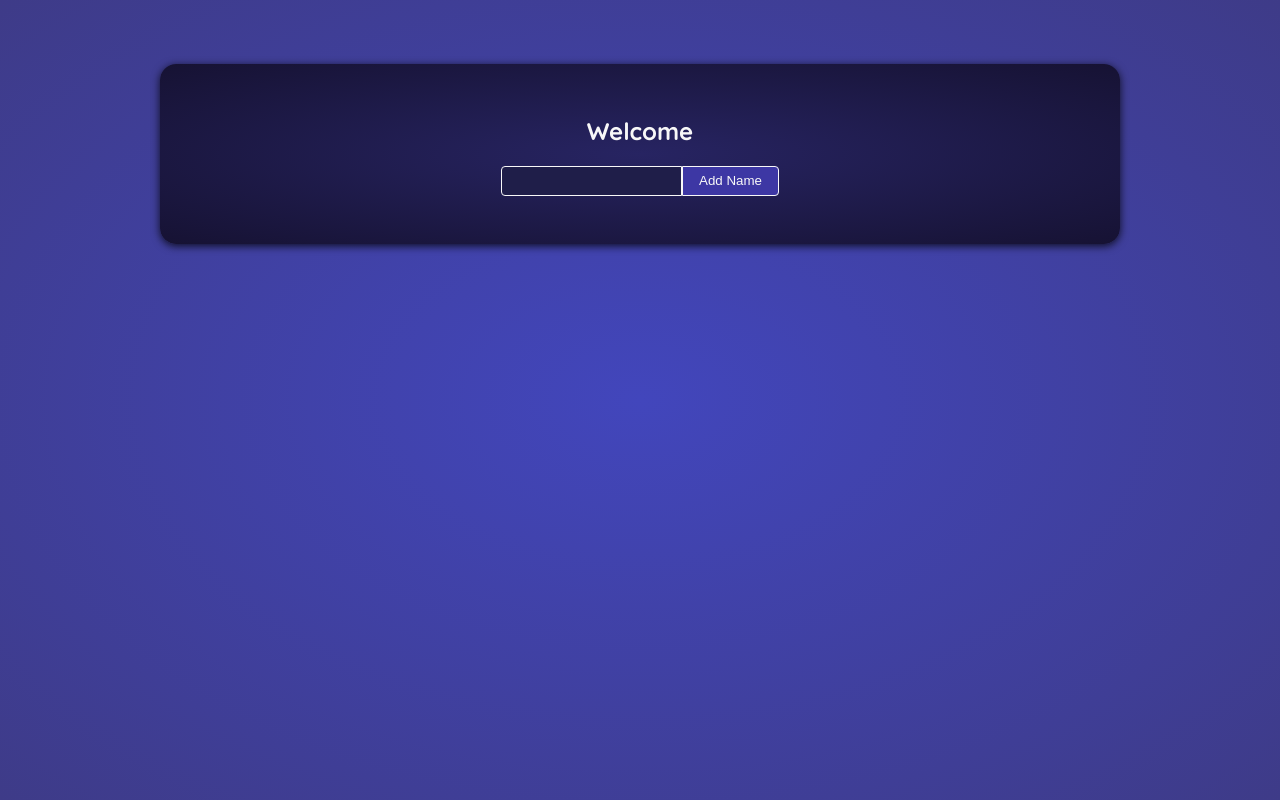
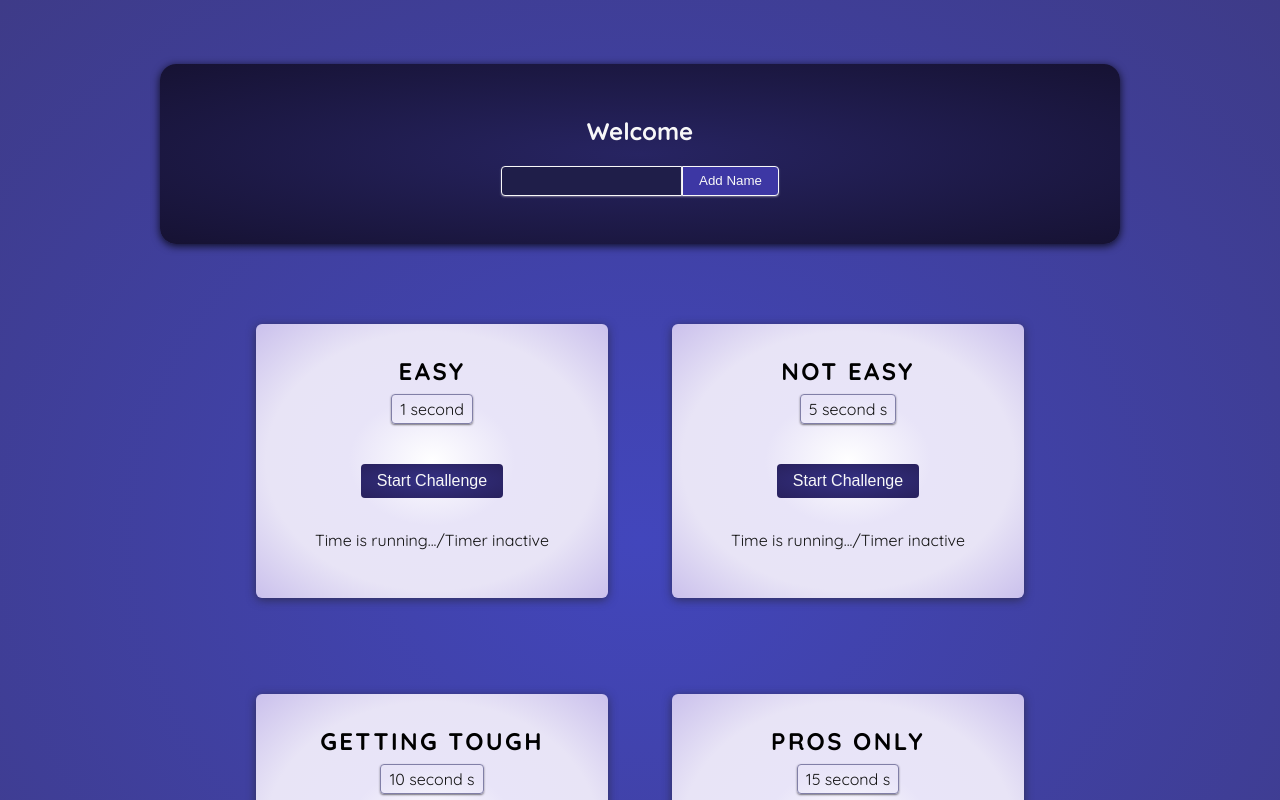
Before and after one commit to KozerT/Timestrike, a React (Vite) app: page / in a window 1280 px wide. Shown: the top 800 px of the page. Built offline with nearby package versions, Linux system fonts and the light colour scheme; a web font is replaced by a local one.

Commit message:
feat: Introduced TimerChallenge component with selectable game difficulty levels

```diff
--- a/src/App.jsx
+++ b/src/App.jsx
@@ -1,11 +1,17 @@
 import "./App.css";
 import Player from "./components/Player";
+import TimerChallenge from "./components/TimerChallenge";
 
 function App() {
   return (
     <>
       <Player />
-      <div id="challenges"></div>
+      <div id="challenges">
+        <TimerChallenge title="Easy" targetTime={1} />
+        <TimerChallenge title="Not Easy" targetTime={5} />
+        <TimerChallenge title="Getting tough" targetTime={10} />
+        <TimerChallenge title="Pros only" targetTime={15} />
+      </div>
     </>
   );
 }
--- /dev/null
+++ b/src/components/TimerChallenge.jsx
@@ -0,0 +1,18 @@
+import React from "react";
+
+const TimerChallenge = ({ title, targetTime }) => {
+  return (
+    <section className="challenge">
+      <h2>{title}</h2>
+      <p className="challenge-time">
+        {targetTime} second {targetTime > 1 ? "s" : ""}
+      </p>
+      <p>
+        <button>Start Challenge</button>
+      </p>
+      <p className="">Time is running.../Timer inactive</p>
+    </section>
+  );
+};
+
+export default TimerChallenge;
--- a/src/index.css
+++ b/src/index.css
@@ -61,7 +61,8 @@ header p {
 
 .player__input {
   font: inherit;
-  border: 1px solid #f8f8f8;
+  border: 0.5px solid #f8f8f8;
+  box-shadow: 0 1px 2px rgba(177, 171, 191, 0.6);
   background-color: #1f1e49;
   border-radius: 4px;
   border-top-right-radius: 0;
@@ -73,7 +74,8 @@ header p {
 .player__button {
   cursor: pointer;
   background-color: #3d37a4;
-  border: 1px solid #f8f8f8;
+  border: 0.5px solid #f8f8f8;
+  box-shadow: 0 1px 2px rgba(177, 171, 191, 0.6);
   padding: 0.4rem 1rem;
   color: #f8f8f8;
   border-top-right-radius: 4px;
@@ -83,3 +85,61 @@ header p {
 .player__button:hover {
   background-color: #221e21;
 }
+
+#challenges {
+  max-width: 50rem;
+  margin: 3rem auto;
+  display: flex;
+  flex-wrap: wrap;
+  gap: 2rem;
+}
+
+.challenge {
+  width: 22rem;
+  display: flex;
+  flex-direction: column;
+  align-items: center;
+  justify-content: center;
+  padding: 2rem;
+  margin: 2rem auto;
+  background: radial-gradient(#ffffff, #e8e4f8, #e8e4f6, #cac0ec);
+  color: #121212;
+  box-shadow: 0 2px 10px rgba(35, 34, 35, 0.6);
+  border-radius: 6px;
+}
+
+.challenge button {
+  margin-top: 1rem;
+  padding: 0.5rem 1rem;
+  border: none;
+  border-radius: 4px;
+  background: radial-gradient(#353185, #28215d);
+  color: #f8f8f8;
+  font-size: 1rem;
+  cursor: pointer;
+}
+
+.challenge button:hover {
+  background: radial-gradient(#433ea7, #4538a2);
+}
+
+.challenge h2 {
+  font-size: 1.5rem;
+  letter-spacing: 0.1em;
+  margin: 0;
+  text-align: center;
+  text-transform: uppercase;
+  color: #000000;
+}
+
+.challenge-time {
+  border: 1px solid #817fa7;
+  box-shadow: 0 1px 2px rgba(35, 34, 35, 0.6);
+  border-radius: 4px;
+  padding: 0.25rem 0.5rem;
+  margin: 0.5rem;
+}
+
+.challenge .active {
+  animation: flash 1s infinite;
+}
```
